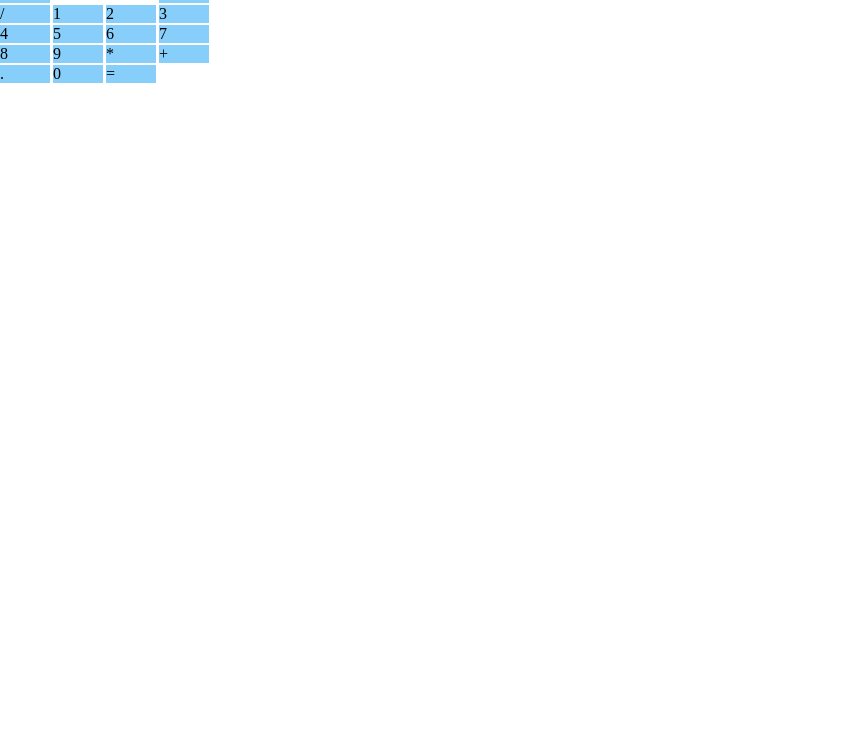
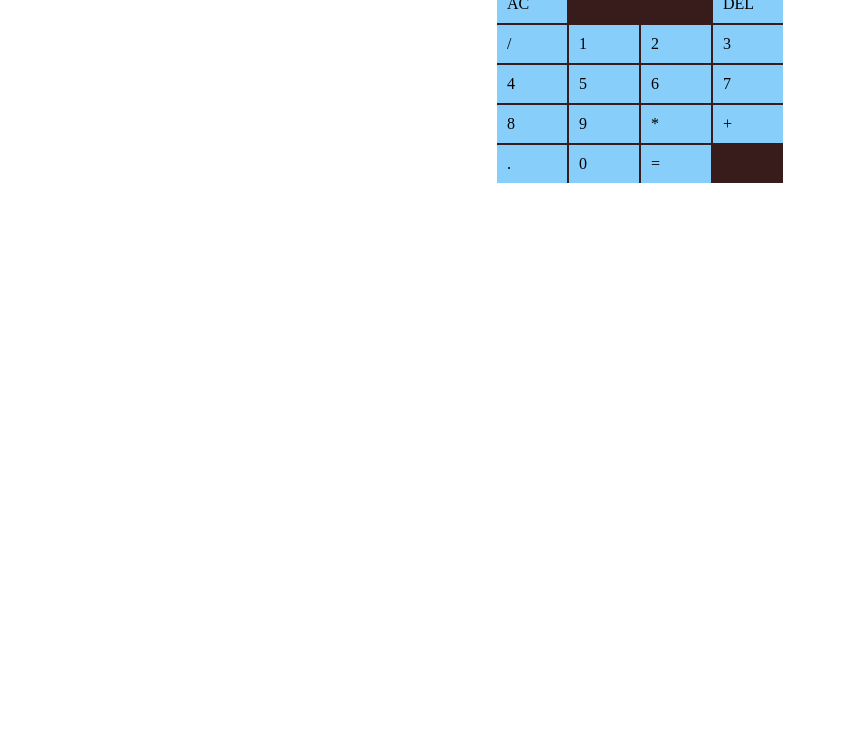
Before and after one commit to Aaron033/task-manager, a website: page notes/index.html in a window 1280 px wide. Shown: the part 52-800 px from the top of the page, without its empty margins (0-846 px from the left). Drawn offline with Linux system fonts and the light colour scheme.

Commit message:
style added

```diff
--- a/notes/style.css
+++ b/notes/style.css
@@ -4,6 +4,7 @@
 }
 
 .main-menu{
+    margin: auto auto;
     display: grid;
 grid-gap: 2px;
  grid-template-areas:
@@ -12,15 +13,18 @@ grid-gap: 2px;
   "fr fi si mu"
   "se ei ni ad"
   "po ze eq eq";
-  width: 210px;
+  width: 286px;
+  background-color: rgb(56, 27, 27);
 
 }
 
 
 .main-menu li {
+    padding: 10px;
     width: 50px;
     list-style: none;
     background-color: lightskyblue;
+
 }
 
 .ac {
```
